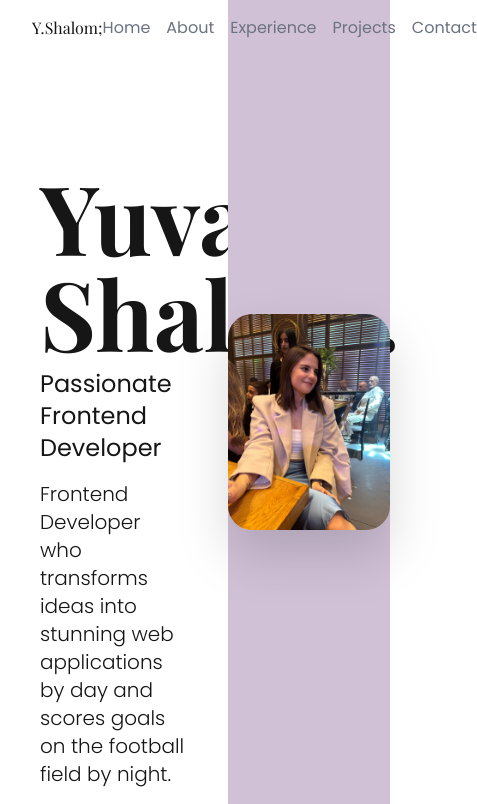
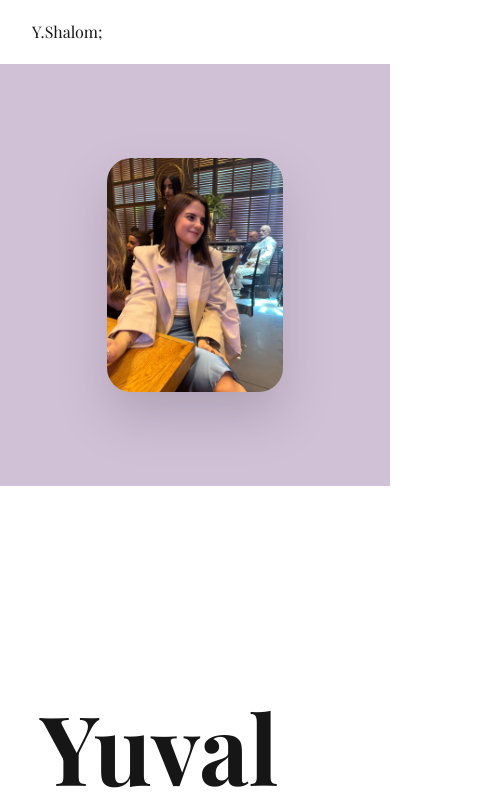
Before and after one commit to yuvalysh0/portfolio, a Next.js app: page / in a window 390 px wide. Shown: the top 804 px of the page, 477 px wide, since content can reach past the window. Built offline with nearby package versions, Linux system fonts and the light colour scheme.

Commit message:
fixed navbar width and made the web more responsive to mobile

```diff
--- /dev/null
+++ b/app/components/layout/ImageSection.tsx
@@ -0,0 +1,17 @@
+import Image from 'next/image';
+import React from 'react';
+import profilePic from '../../assets/images/profile-picture.jpg';
+
+const ImageSection = () => {
+  return (
+    <section className="w-screen h-[50vh] flex md:fixed md:right-0 md:top-0 md:h-full items-center justify-center bg-primary md:w-5/12">
+      <Image
+        className="md:sticky object-cover rounded-3xl overflow-hidden w-44 md:w-64 drop-shadow-2xl shadow-slate-400 md:hover:border-2 md:hover:border-rose-400 md:transition-all md:duration-200 md:hover:scale-105"
+        src={profilePic}
+        alt="Profile Picture"
+      />
+    </section>
+  );
+};
+
+export default ImageSection;
--- a/app/components/layout/NavBar.tsx
+++ b/app/components/layout/NavBar.tsx
@@ -15,11 +15,11 @@ const links = [
 const NavBar = () => {
   const [isSelected, setIsSelected] = useState('');
   return (
-    <nav className="sticky top-0 flex justify-between items-center py-4 px-8 bg-base-100 z-50">
+    <nav className="sticky navbar top-0 w-screen md:w-full flex justify-between items-center py-4 px-8 bg-base-100 z-50">
       <Link href="/" className={playfair.className}>
         Y.Shalom;
       </Link>
-      <div className="flex gap-4">
+      <div className="hidden md:flex gap-4">
         {links.map(({ href, label }) => (
           <Link
             key={label}
--- a/app/page.tsx
+++ b/app/page.tsx
@@ -1,30 +1,24 @@
 import AboutMe from './components/AboutMe';
 import NavBar from './components/layout/NavBar';
-import profilePic from './assets/images/profile-picture.jpg';
 import Image from 'next/image';
 import Hero from './components/Hero';
 import Experience from './components/Experience';
 import Footer from './components/layout/Footer';
 import Contact from './components/Contact';
+import ImageSection from './components/layout/ImageSection';
 
 export default function Home() {
   return (
-    <main className="flex">
-      <section className="w-7/12 flex flex-col">
+    <main className="fle flex-col md:flex-row relative">
+      <section className="md:w-7/12 flex flex-col">
         <NavBar />
+        <ImageSection />
         <Hero />
         <AboutMe />
         <Experience />
         <Contact />
         <Footer />
       </section>
-      <section className="fixed right-0 top-0 h-full flex items-center justify-center bg-primary w-5/12">
-        <Image
-          className="sticky object-cover rounded-3xl overflow-hidden w-64 drop-shadow-2xl shadow-slate-400 hover:border-2 hover:border-rose-400 transition-all duration-200 hover:scale-105"
-          src={profilePic}
-          alt="Profile Picture"
-        />
-      </section>
     </main>
   );
 }
--- a/pages/api/sendEmail.ts
+++ b/pages/api/sendEmail.ts
@@ -27,9 +27,8 @@ export default async function handler(
     await transporter.sendMail({
       from: email,
       to: process.env.GMAIL_USER,
-      subject: `Contact form submission from ${name}`,
+      subject: `You Got a message from your website from ${name}`,
       html: `
-        <h1>You Got a message from your website!</h1>
         <p><strong>Name:</strong> ${name}</p>
         <p><strong>Email:</strong> ${email}</p>
         <p><strong>Message:</strong></p>
```
